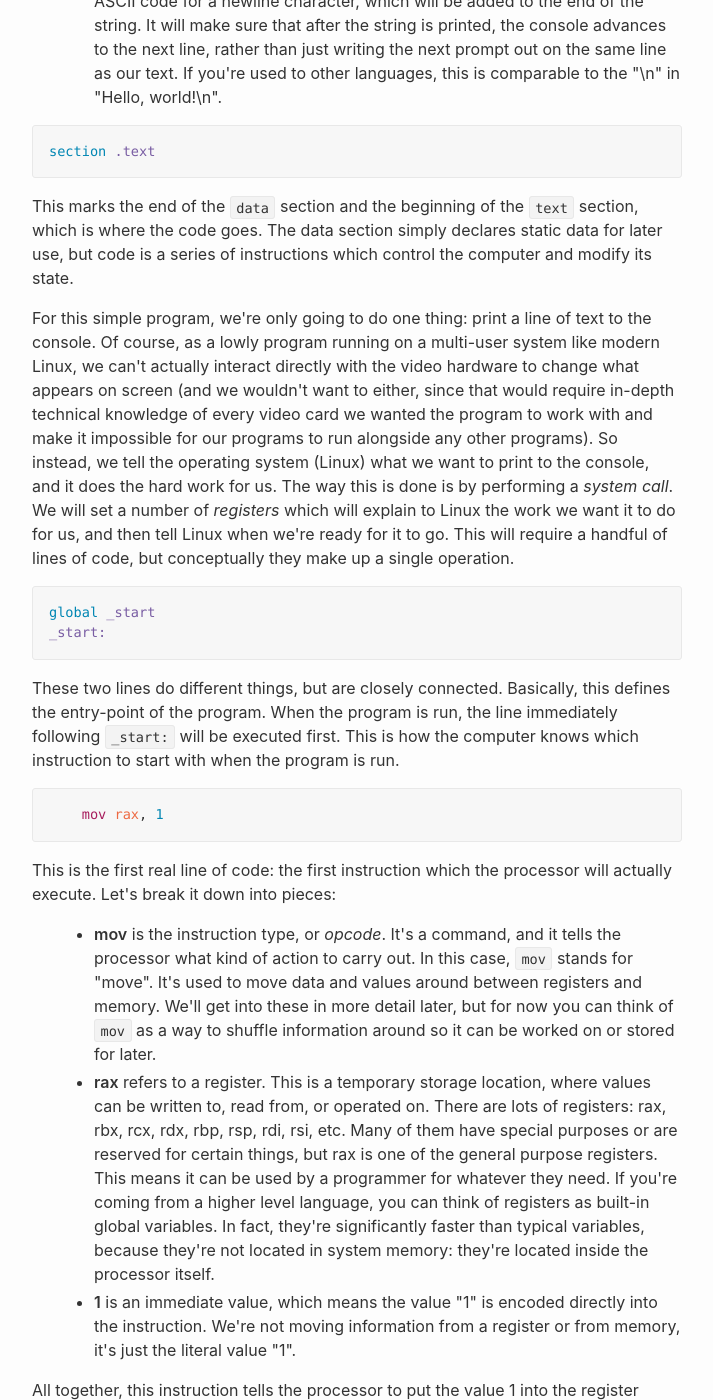
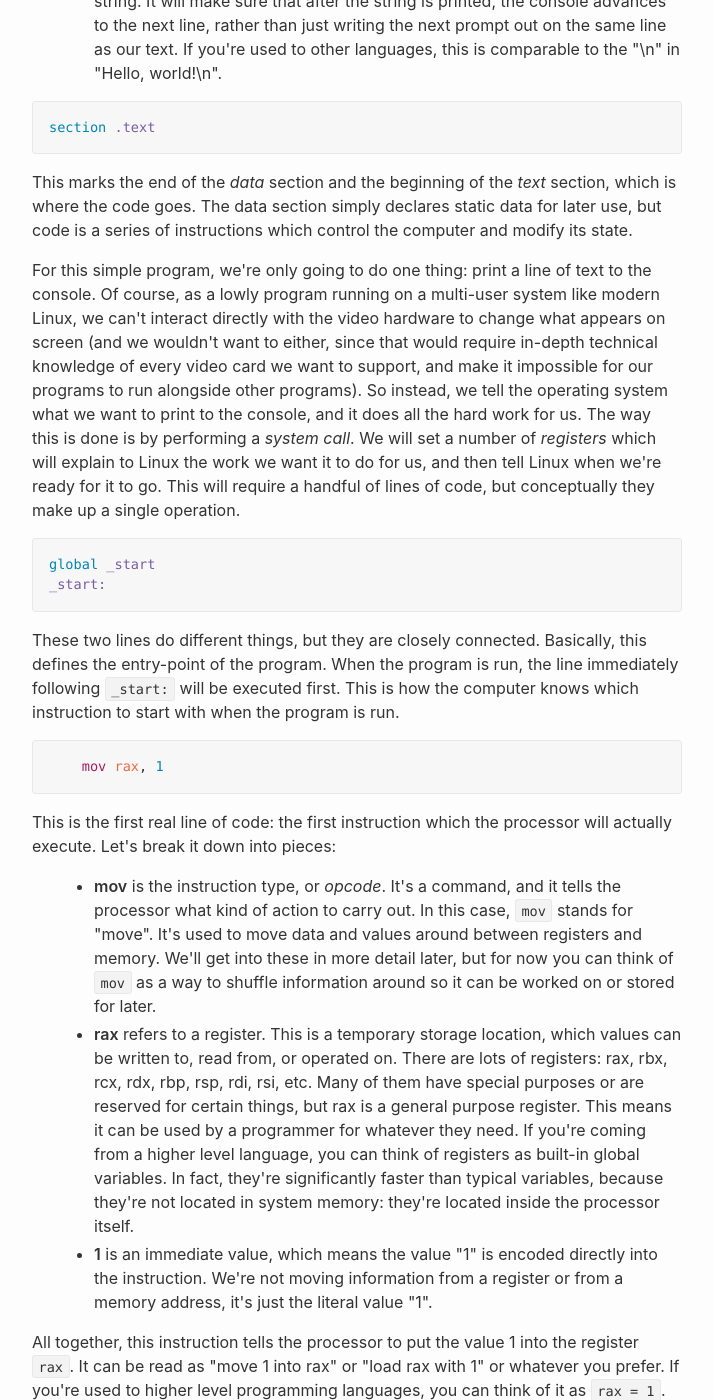
Before and after one commit to briansteffens/briansteffens.github.io, a Jekyll site: the page built from introduction-to-64-bit-assembly/01-hello-world/index.html, in a window 1280 px wide and 1400 px high, scrolled down 1967 px. Shown: the whole window, without its empty margins (283-996 px from the left). Built offline with Jekyll 4.4.1, drawn with Linux system fonts in a browser that asks for light colours; some of the changed text lies outside the part shown.

Commit message:
Update first section

```diff
--- a/introduction-to-64-bit-assembly/01-hello-world/index.html
+++ b/introduction-to-64-bit-assembly/01-hello-world/index.html
@@ -89,12 +87,10 @@
             the data being declared. Wherever <em>message</em> appears in the
             code, the computer will know you mean this "Hello, world!"
             string. This name is up to you as the programmer. It should be
-            descriptive, and what it refers to should be clear. Other
-            possible examples for the names of strings are "error_message",
-            "prompt", "confirm_message", etc.</li>
+            descriptive, and what it refers to should be clear.</li>
 <li>
-<strong>db</strong> - This is the data type. In this case, <code>db</code> means that the data to
-       follow is a series of bytes. Bytes are 8-bit integers, each with a
+<strong>db</strong> - This is the data type. In this case, <code>db</code> means that the data being
+       declared is a series of bytes. Bytes are 8-bit integers, each with a
        value from 0-255. We're using bytes because each character in an
        ASCII string can be represented by one byte. There are other options
        for this field, like <code>dw</code>, <code>dd</code>, and <code>dq</code>, which refer to larger
@@ -115,29 +111,29 @@
 
 <div class="highlight highlight-source-assembly"><pre><span class="pl-c1">section</span><span class="pl-en"> .text</span></pre></div>
 
-<p>This marks the end of the <code>data</code> section and the beginning of the <code>text</code>
+<p>This marks the end of the <em>data</em> section and the beginning of the <em>text</em>
 section, which is where the code goes. The data section simply declares
 static data for later use, but code is a series of instructions which control
 the computer and modify its state.</p>
 
 <p>For this simple program, we're only going to do one thing: print a line of text
 to the console. Of course, as a lowly program running on a multi-user system
-like modern Linux, we can't actually interact directly with the video hardware
-to change what appears on screen (and we wouldn't want to either, since that
-would require in-depth technical knowledge of every video card we wanted the
-program to work with and make it impossible for our programs to run alongside
-any other programs). So instead, we tell the operating system (Linux)
-what we want to print to the console, and it does the hard work for us. The way
-this is done is by performing a <em>system call</em>. We will set a number of
-<em>registers</em> which will explain to Linux the work we want it to do for us, and
-then tell Linux when we're ready for it to go. This will require a handful of
-lines of code, but conceptually they make up a single operation.</p>
+like modern Linux, we can't interact directly with the video hardware to change
+what appears on screen (and we wouldn't want to either, since that would
+require in-depth technical knowledge of every video card we want to support,
+and make it impossible for our programs to run alongside other programs). So
+instead, we tell the operating system what we want to print to the console, and
+it does all the hard work for us. The way this is done is by performing a
+<em>system call</em>. We will set a number of <em>registers</em> which will explain to Linux
+the work we want it to do for us, and then tell Linux when we're ready for it
+to go. This will require a handful of lines of code, but conceptually they make
+up a single operation.</p>
 
 <div class="highlight highlight-source-assembly"><pre><span class="pl-c1">global</span> <span class="pl-en">_start</span>
 <span class="pl-en">_start:</span></pre></div>
 
-<p>These two lines do different things, but are closely connected. Basically, this
-defines the entry-point of the program. When the program is run, the line
+<p>These two lines do different things, but they are closely connected. Basically,
+this defines the entry-point of the program. When the program is run, the line
 immediately following <code>_start:</code> will be executed first. This is how the
 computer knows which instruction to start with when the program is run.</p>
 
@@ -155,11 +151,11 @@
 of <code>mov</code> as a way to shuffle information around so it can be worked on or
 stored for later.</li>
 <li>
-<strong>rax</strong> refers to a register. This is a temporary storage location, where
+<strong>rax</strong> refers to a register. This is a temporary storage location, which
 values can be written to, read from, or operated on. There are lots of
 registers: rax, rbx, rcx, rdx, rbp, rsp, rdi, rsi, etc. Many of them have
-special purposes or are reserved for certain things, but rax is one of the
-general purpose registers. This means it can be used by a programmer for
+special purposes or are reserved for certain things, but rax is a
+general purpose register. This means it can be used by a programmer for
 whatever they need. If you're coming from a higher level language, you can
 think of registers as built-in global variables. In fact, they're
 significantly faster than typical variables, because they're not located in
@@ -167,7 +163,7 @@
 <li>
 <strong>1</strong> is an immediate value, which means the value "1" is encoded directly
 into the instruction. We're not moving information from a register or from
-memory, it's just the literal value "1".</li>
+a memory address, it's just the literal value "1".</li>
 </ul>
 
 <p>All together, this instruction tells the processor to put the value 1 into
@@ -175,11 +171,11 @@
 whatever you prefer. If you're used to higher level programming languages, you
 can think of it as <code>rax = 1</code>.</p>
 
-<p>After this instruction executes, <code>rax</code> will be set to the value 1. The reason
-for this is that we're preparing to make a call to the operating system. 1
-stands for <em>sys_write</em>, which tells the operating system to write some data to
-a file or stream. <code>rax</code> is the register Linux checks to figure out what a
-program wants it to do.</p>
+<p>After this instruction executes, <code>rax</code> will be set to the value 1. This is
+because we're preparing to make a call to the operating system. 1 stands for
+<em>sys_write</em>, which tells the operating system to write some data to a file or
+stream. <code>rax</code> is the register Linux checks to figure out what a program wants
+it to do.</p>
 
 <div class="highlight highlight-source-assembly"><pre><span class="pl-en">    </span><span class="pl-k">mov</span><span class="pl-en"> </span><span class="pl-v">rdi</span><span class="pl-s1">,</span><span class="pl-en"> </span><span class="pl-c1">1</span></pre></div>
 
@@ -227,17 +223,16 @@
 <p>Okay, we're all set to call Linux! This line lets the operating system know we
 have some work for it to do and that the details of that work have been loaded
 into the proper registers. When this line is executed, control will be passed
-from our program to the operating system. Since registers are global to the
-entire machine, Linux will be able to see the values we loaded into the
-registers <code>rax</code>, <code>rdi</code>, <code>rsi</code>, and <code>rdx</code>, and it will use those values to
-determine what to do.</p>
+from our program to the operating system. Linux will check the values we loaded
+into the registers <code>rax</code>, <code>rdi</code>, <code>rsi</code>, and <code>rdx</code>, and it will use those values
+to determine what to do.</p>
 
 <p>Linux will do the following:</p>
 
 <ol>
 <li>Check <code>rax</code> and find the value 1, which stands for sys_write. This means
 we want to write some data.</li>
-<li>Check <code>rdi</code> to see <em>where</em> to write the data to and find 1, which stands
+<li>Check <code>rdi</code> to see <em>where</em> to write the data and find 1, which stands
 for STDOUT (the console).</li>
 <li>Check <code>rsi</code> to see <em>what</em> data to write, and find the address of our string.</li>
 <li>Check <code>rdx</code> to see how much data to write, and find the length of our
```
Also changed, not shown: other parts of introduction-to-64-bit-assembly/01-hello-world/index.html (+24 -26 lines).
